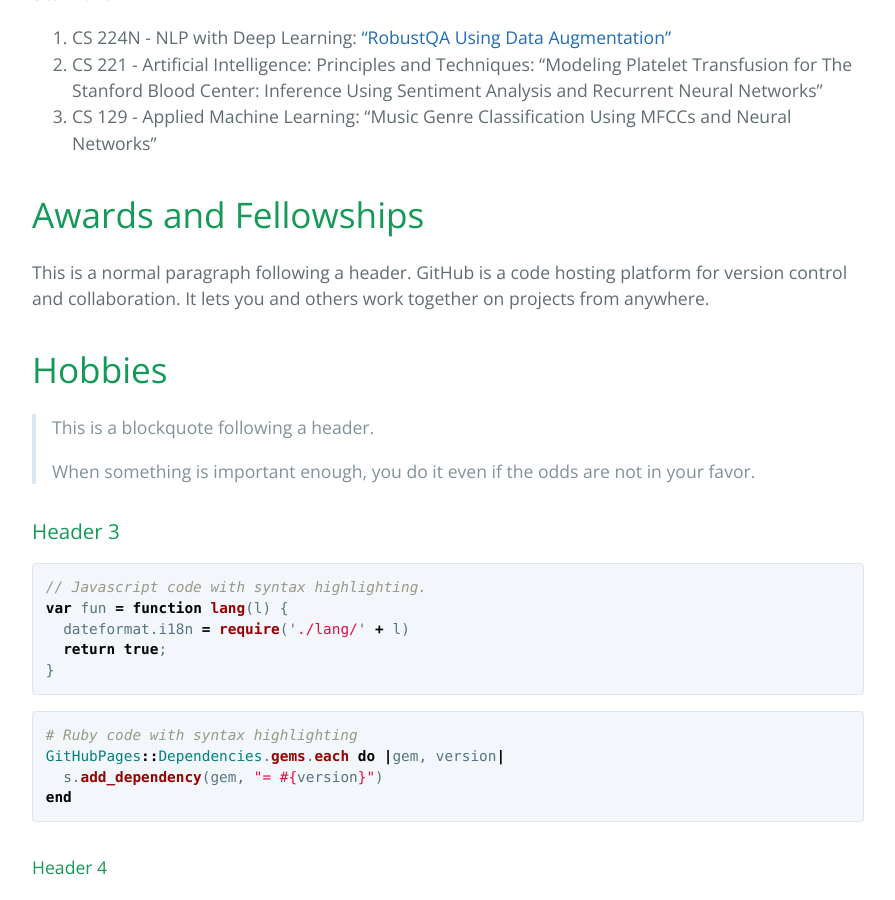
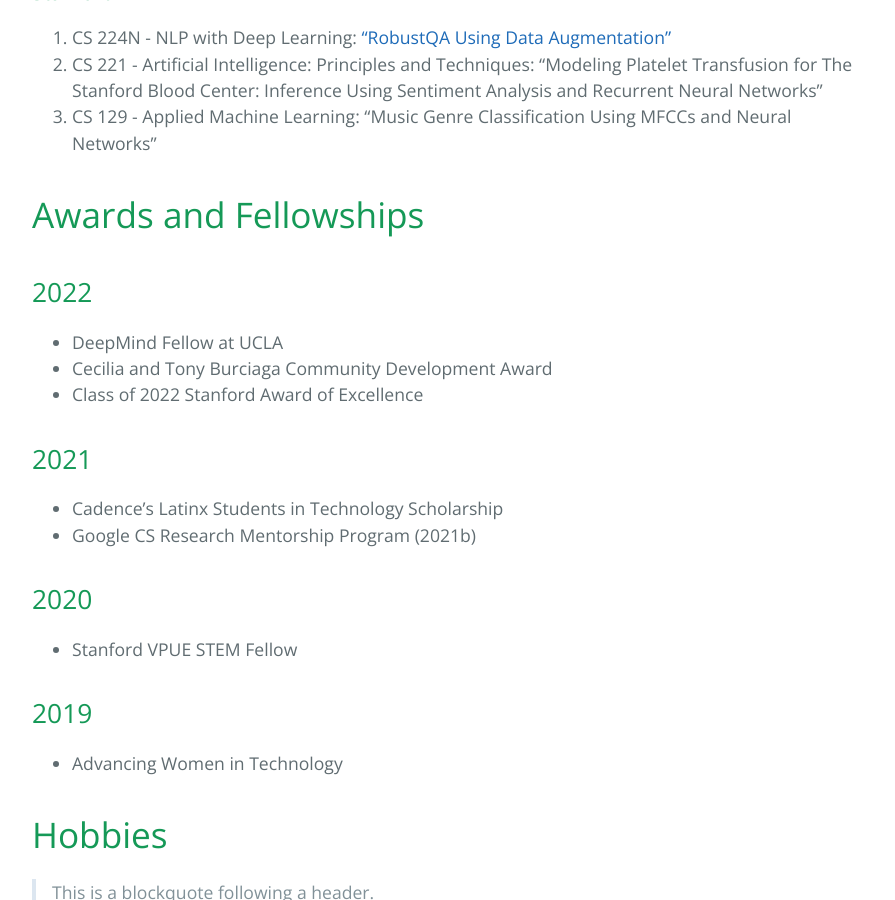
Before and after one commit to rpattichis/rpattichis.github.io, a Jekyll site: the page built from index.md, in a window 1280 px wide and 900 px high, scrolled down 1275 px. Shown: the whole window, without its empty margins (192-1087 px from the left). Built offline with Jekyll 4.4.1, drawn with Linux system fonts in a browser that asks for light colours; the repository's description, which GitHub fills in, is left out.

Commit message:
Update index.md

```diff
--- a/index.md
+++ b/index.md
@@ -29,7 +29,24 @@ Alvero, A., **Pattichis, R.**, (2022) “Linguistic and Cultural Strategies: Ide
 
 # Awards and Fellowships
 
-This is a normal paragraph following a header. GitHub is a code hosting platform for version control and collaboration. It lets you and others work together on projects from anywhere.
+## 2022
+
+* DeepMind Fellow at UCLA
+* Cecilia and Tony Burciaga Community Development Award
+* Class of 2022 Stanford Award of Excellence
+
+## 2021
+
+* Cadence's Latinx Students in Technology Scholarship
+* Google CS Research Mentorship Program (2021b)
+
+## 2020
+
+* Stanford VPUE STEM Fellow
+
+## 2019
+
+* Advancing Women in Technology
 
 # Hobbies
 
```
